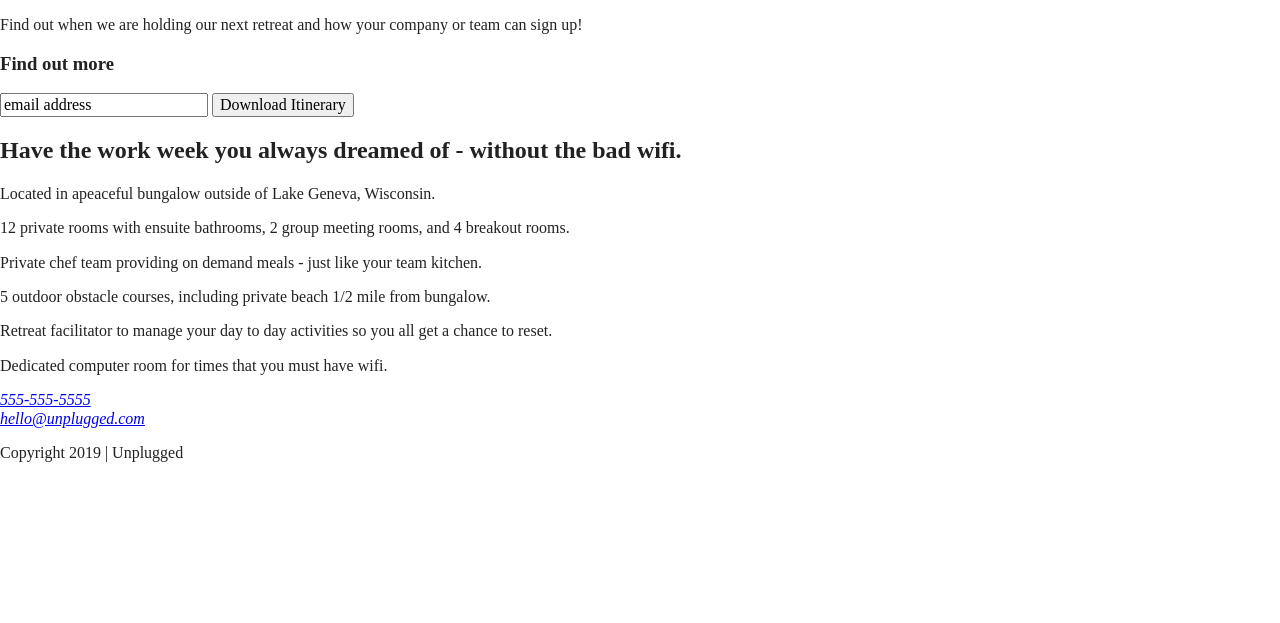
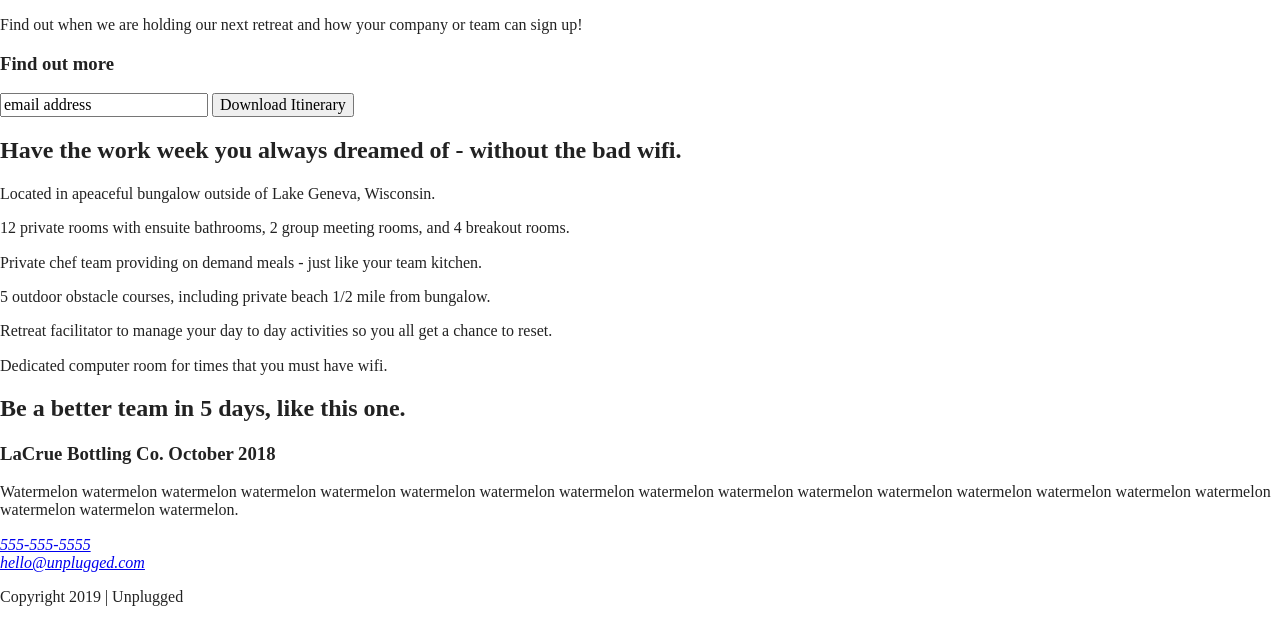
Before and after one commit to LaurenTejada/responsive-project-1, a website built with Parcel: page index.html in a window 1280 px wide. Shown: the part 265-888 px from the top of the page. Before the commit the page ends 800 px from the top, so only its background shows below. Built offline with nearby package versions, Linux system fonts and the light colour scheme.

Commit message:
Added reviews section

```diff
--- a/index.html
+++ b/index.html
@@ -131,6 +131,23 @@
         </article>
       </div>
     </section>
+
+    <section class="reviews">
+      <div class= "content-wrapper">
+        <div class="reviews-headline">
+          <h2>Be a better team in 5 days, like this one.</h2>
+        </div>
+        <article class="review-description">
+          <div class="review-image"></div>
+          <h3>LaCrue Bottling Co. October 2018</h3>
+          <p>Watermelon watermelon watermelon watermelon watermelon watermelon watermelon
+            watermelon watermelon watermelon watermelon watermelon watermelon watermelon
+            watermelon watermelon watermelon watermelon watermelon.
+          </p>
+        </article>
+      </div>
+    </section>
+
   </main>
 
   <footer>
```
